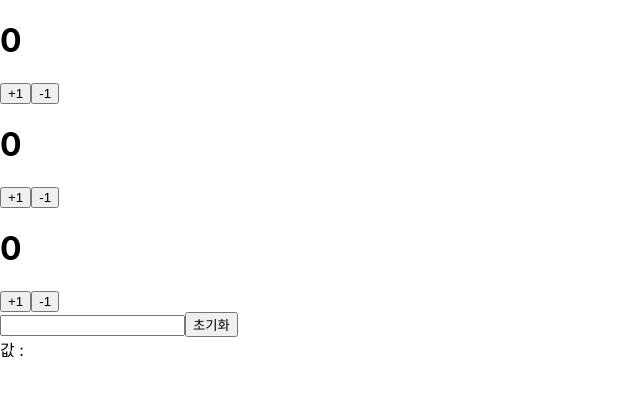
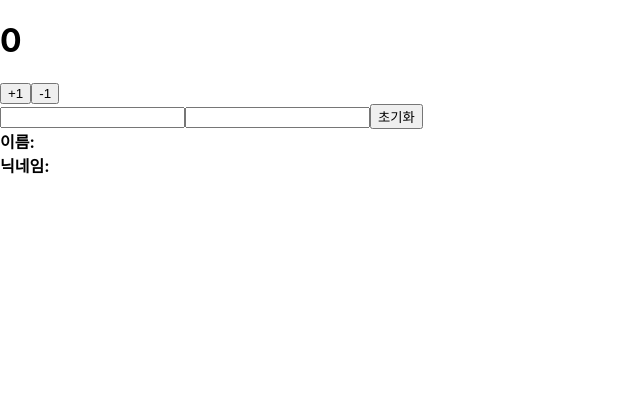
Before and after one commit to ytw418/ReactProject, a React (Create React App) app in the folder project02/: page / in a window 1280 px wide. Shown: the top 396 px of the page, without its empty margins (0-640 px from the left). Built offline with nearby package versions, Linux system fonts and the light colour scheme.

Commit message:
객체를 만들어서 인풋 이벤트 여러개 만들기

```diff
--- a/project02/src/App.js
+++ b/project02/src/App.js
@@ -1,6 +1,8 @@
 import React from 'react';
 import Counter from './Counter';
 import InputSample from './InputSample';
+import Inputs from './Inputs';
+
 
 
 
@@ -8,9 +10,8 @@ function App() {
   return (
     <>
 <Counter></Counter>
-<Counter></Counter>
-<Counter></Counter>
-<InputSample></InputSample>
+
+<Inputs></Inputs>
 </>
   );
 }
--- /dev/null
+++ b/project02/src/Inputs.js
@@ -0,0 +1,47 @@
+import React ,{useState} from 'react';
+
+function Inputs() {
+
+    const [text, setText] = useState({
+        num:'',
+        nickname:'',
+
+    });
+
+    const { num, nickname } = text; // 비구조화 할당을 통해 값 추출
+    console.log({num})
+
+const change = (e) => {
+    const { value, name} = e.target; // 우선 e.target 에서 name 과 value 를 추출
+    setText({
+        ...text, // 기존의 input 객체를 복사한 뒤
+        [name] : value  // name 키를 가진 값을 value 로 설정
+
+    });
+    console.log({num});
+    console.log({nickname});
+
+};
+
+const reset = () => {
+    setText({
+        num: '',
+        nickname: '',
+    });
+};
+
+    return(
+        <>
+        <input  onChange={change} name="num" value={num}></input>
+        <input  onChange={change} name="nickname" value={nickname}></input>
+        <button onClick={reset}>초기화</button>
+
+        <div>
+            <b>이름:{num}<br/>닉네임:{nickname}</b>
+        </div>
+        </>
+
+
+    );
+}
+export default Inputs;
```
